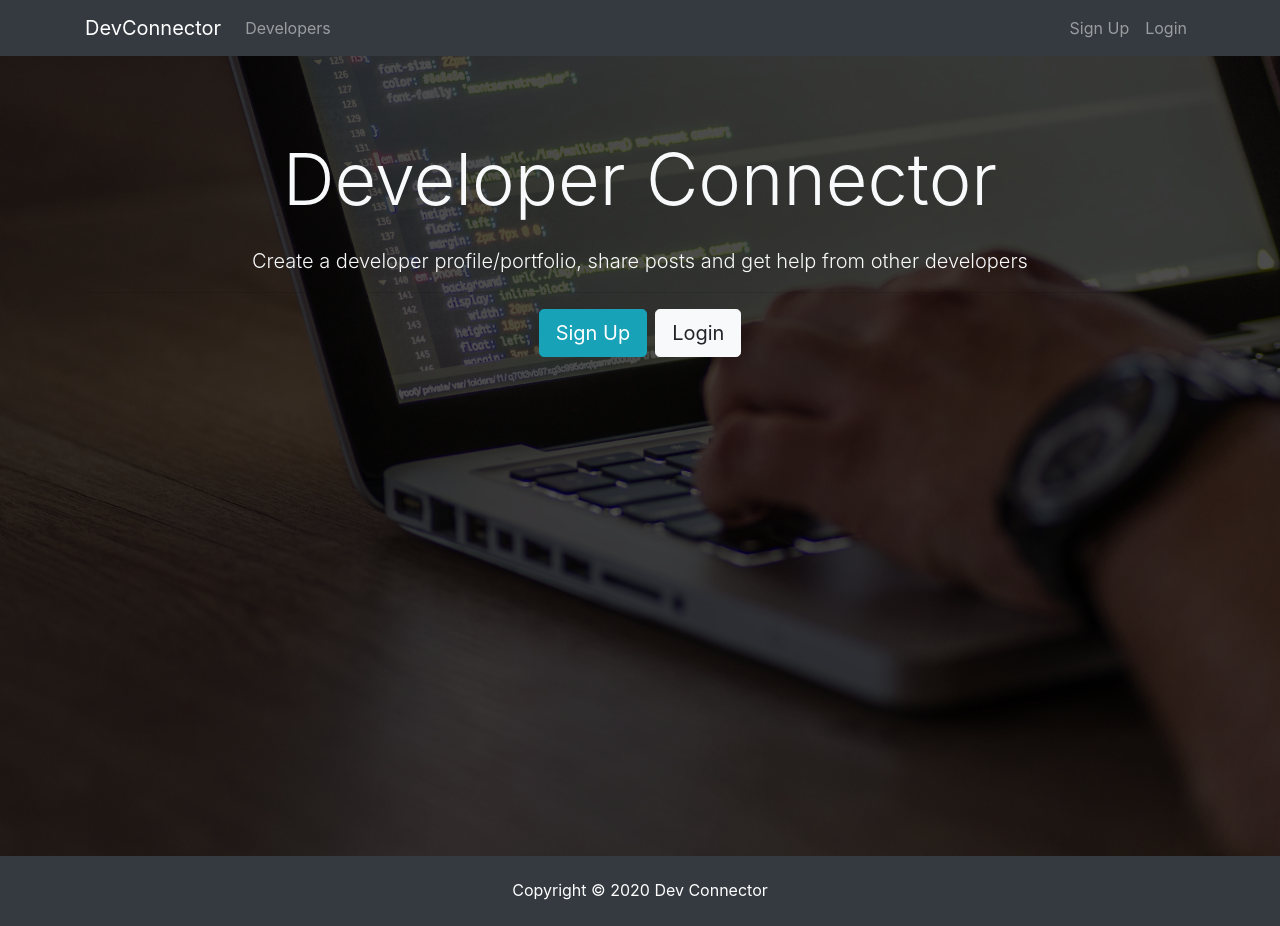
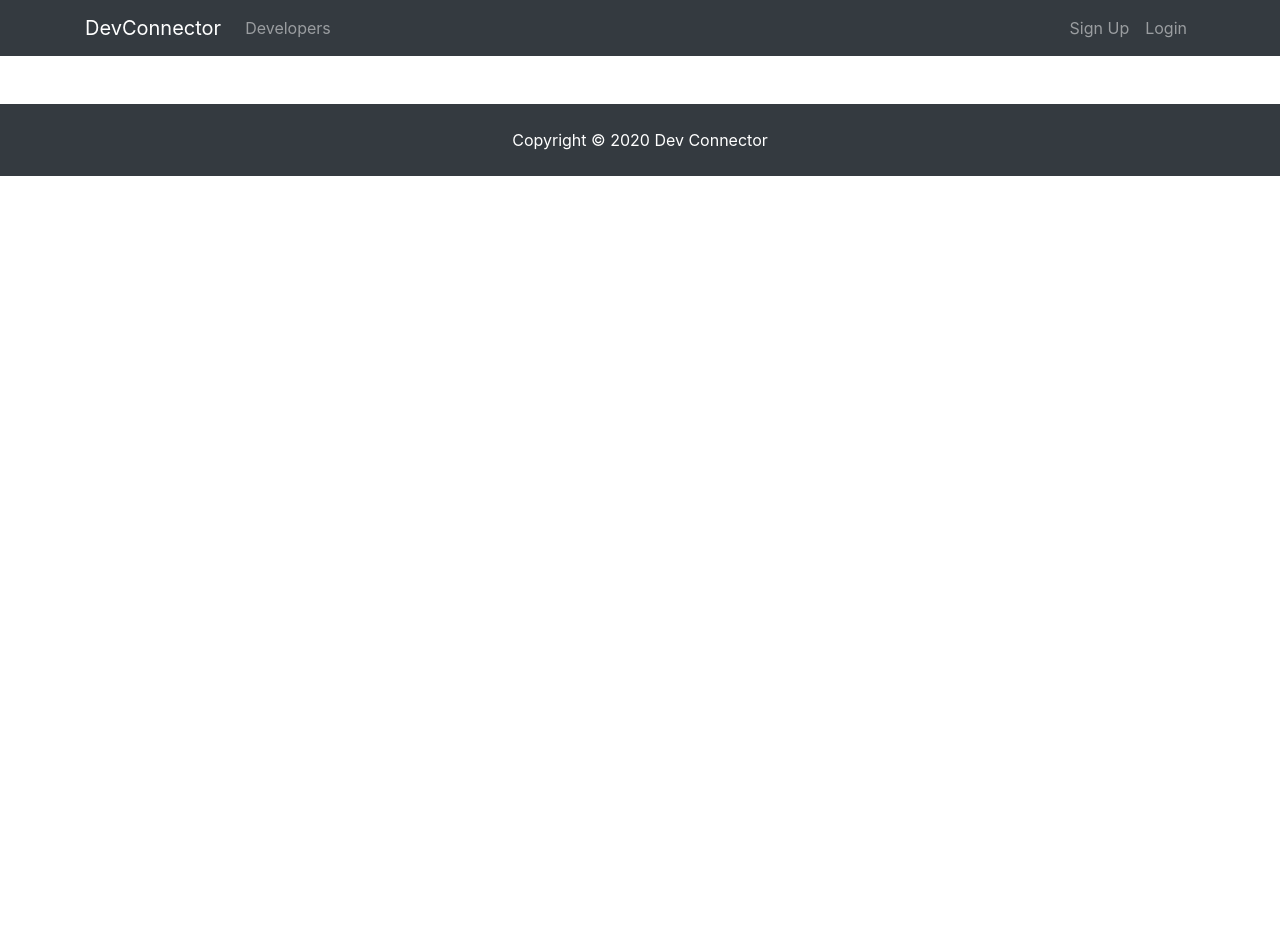
Before and after one commit to AditiBR/DevConnector, a React (Create React App) app in the folder client/: page /register in a window 1280 px wide. After the commit the page ends 800 px from the top, so only its background shows below. Built offline with nearby package versions, Linux system fonts and the light colour scheme.

Commit message:
Add routing to react

```diff
--- a/client/package.json
+++ b/client/package.json
@@ -8,6 +8,7 @@
     "@testing-library/user-event": "^7.2.1",
     "react": "^16.13.1",
     "react-dom": "^16.13.1",
+    "react-router-dom": "^5.1.2",
     "react-scripts": "3.4.1"
   },
   "scripts": {
@@ -31,6 +32,5 @@
       "last 1 safari version"
     ]
   },
-
   "proxy": "http://localhost:8030"
 }
--- a/client/src/App.js
+++ b/client/src/App.js
@@ -3,14 +3,17 @@
 import Navbar from './components/layout/Navbar';
 import Landing from './components/layout/Landing';
 import Footer from './components/layout/Footer';
+import {BrowserRouter as Router, Route} from 'react-router-dom';
 
 function App() {
   return (
-    <div className="App">
+    <Router>
+      <div className="App">
         <Navbar/>
-        <Landing/>
+        <Route exact path="/" component= {Landing}></Route>
         <Footer/>
-    </div>
+      </div>
+    </Router>
   );
 }
 
```
